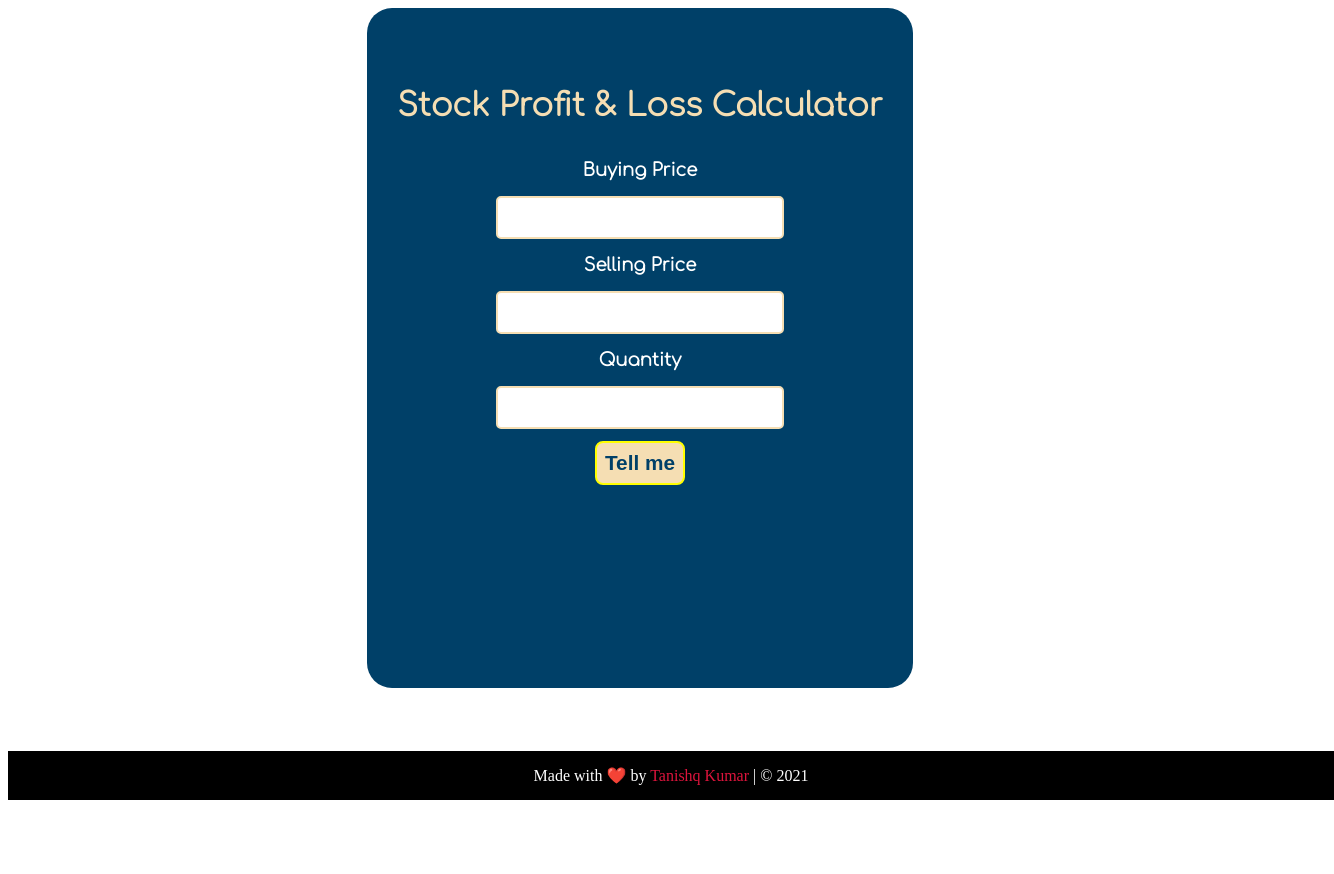
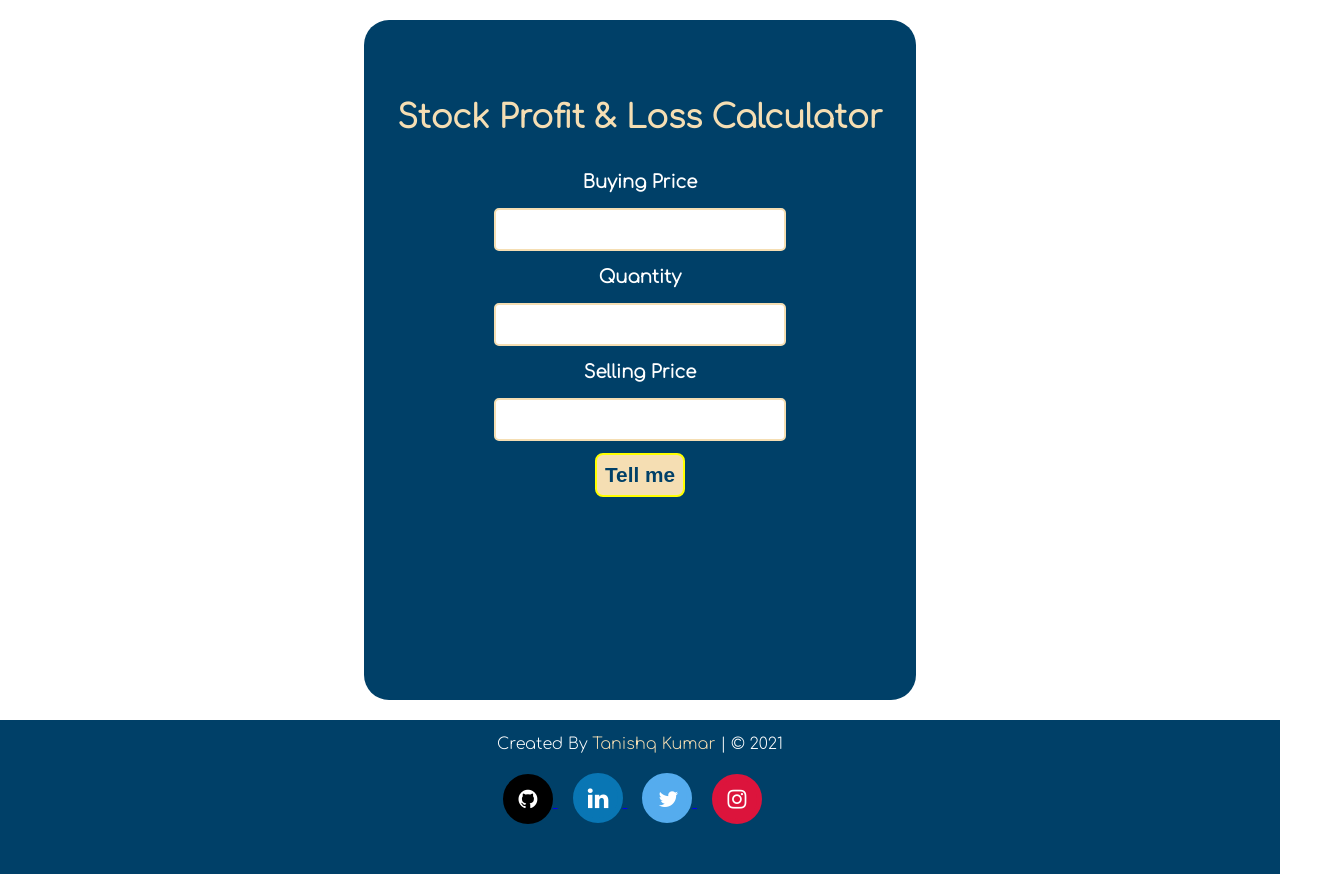
Before and after one commit to tanishq20/markFourteen, a website built with Parcel: page index.html in a window 1280 px wide. Shown: the whole page, 1334 px wide, since content can reach past the window. Before the commit the page ends 800 px from the top, so only its background shows below. Built offline with nearby package versions, Linux system fonts and the light colour scheme.

Commit message:
fix: profit bug fixed

```diff
--- a/index.html
+++ b/index.html
@@ -1,9 +1,11 @@
 <!DOCTYPE html>
 <html>
+
 <head>
   <title>Profit & Loss Calculator</title>
   <meta charset="UTF-8" />
   <link rel="stylesheet" href="src/styles.css" />
+  <link rel='stylesheet' href='https://maxcdn.bootstrapcdn.com/font-awesome/4.6.3/css/font-awesome.min.css'>
 </head>
 
 <body>
@@ -11,24 +13,45 @@
     <h1 class="header">Stock Profit & Loss Calculator</h1>
     <div class="label-input">
       <label for="buying-price">Buying Price</label>
-        <input type="number" id="buying-price" />
+      <input type="number" id="buying-price" min="1" />
+      <label for="quantity">Quantity</label>
+      <input type="number" id="quantity" min="1" />
       <label for="selling-price">Selling Price</label>
-        <input type="number" id="selling-price" />
-        <label for="quantity">Quantity</label>
-        <input type="number" id="quantity" />
+      <input type="number" id="selling-price" min="1" />
       <button id="show-btn">Tell me</button>
       <p id="output"></p>
     </div>
   </div>
+
+  <!-- footer section start -->
   <footer>
-      <span
-        >Made with ❤️ by
-        <a href="./index.html" style="text-decoration: none;"
-          >Tanishq Kumar</a
-        ></span
-      >
-      | &#169; 2021
+    <span>Created By <a href="#">Tanishq Kumar</a> | &copy; 2021</span>
+    <br>
+    <div class="social-buttons" style="background: none; padding: 0px;">
+      <a href="https://github.com/tanishq20" target="blank" class="social-margin">
+        <div class="social-icon github">
+          <i class="fa fa-github" aria-hidden="true"></i>
+        </div>
+      </a>
+      <a href="https://www.linkedin.com/in/tanishq-kumar-b03a52194/" class="social-margin" target="blank">
+        <div class="social-icon linkedin">
+          <i class="fa fa-linkedin" aria-hidden="true"></i>
+        </div>
+      </a>
+      <a href="https://twitter.com/tanishqkumar_20" target="_blank" class="social-margin">
+        <div class="social-icon twitter">
+          <i class="fa fa-twitter" aria-hidden="true"></i>
+        </div>
+      </a>
+      <a href="https://www.instagram.com/tanishq_kumar20/" target="blank" class="social-margin">
+        <div class="social-icon instagram">
+          <i class="fa fa-instagram" aria-hidden="true"></i>
+        </div>
+      </a>
+    </div>
   </footer>
+
   <script src="src/index.js"></script>
 </body>
+
 </html>
--- a/src/index.js
+++ b/src/index.js
@@ -1,50 +1,60 @@
-const buyingPrice = document.querySelector("#buying-price");
-const sellingPrice = document.querySelector("#selling-price");
-const quantity = document.querySelector("#quantity");
-const showBtn = document.querySelector("#show-btn");
-const output = document.querySelector("#output");
+const buyingPrice = document.querySelector('#buying-price')
+const sellingPrice = document.querySelector('#selling-price')
+const quantity = document.querySelector('#quantity')
+const showBtn = document.querySelector('#show-btn')
+const output = document.querySelector('#output')
 
-showBtn.addEventListener("click", clickHandler);
+showBtn.addEventListener('click', clickHandler)
 
 function clickHandler() {
-  var buyPrice = Number(buyingPrice.value);
-  var sellPrice = Number(sellingPrice.value);
-  var qty = Number(quantity.value);
+  var buyPrice = Number(buyingPrice.value)
+  var sellPrice = Number(sellingPrice.value)
+  var qty = Number(quantity.value)
 
-  calculateProfitAndLoss(buyPrice, sellPrice, qty);
+  if (
+    buyPrice == 0 ||
+    buyPrice < 0 ||
+    sellPrice == 0 ||
+    sellPrice < 0 ||
+    qty == 0 ||
+    qty < 0
+  ) {
+    showMessage(
+      'Please fill all the fields and all values must be positive 🤨',
+      'orange'
+    )
+  } else {
+    calculateProfitAndLoss(buyPrice, sellPrice, qty)
+  }
 }
 
 function showMessage(msg, color) {
-  output.style.background = color;
-  output.innerText = msg;
+  output.style.background = color
+  output.innerText = msg
 }
 
 function calculateProfitAndLoss(buyPrice, sellPrice, qty) {
-  if (buyPrice > 0 && sellPrice > 0 && qty > 0) {
-    if (buyPrice > sellPrice) {
-      var lossPrice = (buyPrice - sellPrice) * qty;
-      var lossPercentage = (lossPrice / buyPrice) * 100;
+  if (sellPrice > buyPrice) {
+    var profitPrice = (sellPrice - buyPrice) * qty
+    var profitPercentage = (profitPrice / buyPrice) * 100
 
-      showMessage(
-        `Oops Your loss is ${lossPrice} and loss Percentage ${lossPercentage.toFixed(
-          2
-        )}% 😐😐`,
-        "red"
-      );
-    } else if (sellPrice > buyPrice) {
-      var profitPrice = (sellPrice - buyPrice) * qty;
-      var profitPercentage = (profitPrice / sellPrice) * 100;
+    showMessage(
+      `Yaay!! Your profit is ${profitPrice} and gain percentage is ${profitPercentage.toFixed(
+        2
+      )}% 🥳🥳`,
+      'green'
+    )
+  } else if (buyPrice > sellPrice) {
+    var lossPrice = (buyPrice - sellPrice) * qty
+    var lossPercentage = (lossPrice / buyPrice) * 100
 
-      showMessage(
-        `Yaay!! Your profit is ${profitPrice} and gain percentage is ${profitPercentage.toFixed(
-          2
-        )}% 🥳🥳`,
-        "green"
-      );
-    } else if (buyPrice === sellPrice) {
-      showMessage("No pain no gain and no gain no pain 😉😎", "orange");
-    }
-  } else {
-    showMessage("Please fill all the fields 🤨", "orange");
+    showMessage(
+      `Oops Your loss is ${lossPrice} and loss Percentage ${lossPercentage.toFixed(
+        2
+      )}% 😐😐`,
+      'red'
+    )
+  } else if (buyPrice === sellPrice) {
+    showMessage('No pain no gain and no gain no pain 😉😎', 'orange')
   }
 }
--- a/src/styles.css
+++ b/src/styles.css
@@ -1,7 +1,18 @@
-@import url("https://fonts.googleapis.com/css2?family=Comfortaa:wght@300&family=Roboto:wght@100&display=swap");
+@import url('https://fonts.googleapis.com/css2?family=Comfortaa:wght@300&family=Roboto:wght@100&display=swap');
 
 body {
   overflow-x: hidden;
+  margin: 0;
+}
+
+:root {
+  --primary-color: #004068;
+  --secondary-color: white;
+  --wheat-color: wheat;
+  --github-color: black;
+  --linkedin-color: #0976b4;
+  --twitter-color: #55acee;
+  --insta-color: crimson;
 }
 
 .container {
@@ -9,13 +20,14 @@ body {
   max-width: 40%;
   min-height: 80vh;
   padding: 20px;
-  background-color: #004068;
-  font-family: "Comfortaa", cursive;
+  background-color: var(--primary-color);
+  font-family: 'Comfortaa', cursive;
   border-radius: 25px;
+  margin-top: 20px;
 }
 
 .header {
-  color: wheat;
+  color: var(--wheat-color);
   text-align: center;
   margin-top: 60px;
 }
@@ -30,7 +42,7 @@ label {
   font-size: 18px;
   font-weight: 700;
   margin: 16px;
-  color: white;
+  color: var(--secondary-color);
 }
 
 input {
@@ -38,9 +50,9 @@ input {
   width: 50%;
   font-size: 20px;
   padding: 0.5rem 1rem;
-  border: 2px solid wheat;
+  border: 2px solid var(--wheat-color);
   border-radius: 5px;
-  color: #004068;
+  color: var(--primary-color);
 }
 
 input:focus {
@@ -55,40 +67,110 @@ input:focus {
   padding: 0.5rem;
   border-radius: 0.5rem;
   border: 2px solid yellow;
-  background-color: wheat;
-  color: #004068;
+  background-color: var(--wheat-color);
+  color: var(--primary-color);
   cursor: pointer;
   margin: 0.75rem 0;
 }
 
 #show-btn:hover {
-  background-color: #004068;
-  color: white;
+  background-color: var(--primary-color);
+  color: var(--secondary-color);
   font-weight: 700;
 }
 
 #output {
-  color: white;
+  color: var(--secondary-color);
   border-radius: 5px;
   text-align: center;
   padding: 5px;
 }
 
+/* footer section styling */
 footer {
-  position: absolute;
-  background: #000000;
+  background: var(--primary-color);
   padding: 15px 23px;
-  color: #fff;
+  color: var(--secondary-color);
   text-align: center;
-  width: 100%;
-  bottom: 0px;
+  font-family: 'Comfortaa', cursive;
+  margin-top: 20px;
 }
-
 footer span a {
-  color: crimson;
+  color: var(--wheat-color);
   text-decoration: none;
 }
-
 footer span a:hover {
   text-decoration: underline;
 }
+.social-buttons {
+  display: inline-block;
+  background: rgba(255, 255, 255, 0.5);
+  padding: 20px;
+  padding-bottom: 5px;
+  border-radius: 10px;
+  margin: 20px 10px;
+}
+.social-buttons .social-margin {
+  margin-right: 15px;
+}
+
+.social-buttons .social-icon {
+  margin-bottom: 15px;
+  box-sizing: border-box;
+  border-radius: 138px;
+  border: 5px solid;
+  text-align: center;
+  width: 50px;
+  height: 50px;
+  display: inline-block;
+  line-height: 1px;
+  padding-top: 11px;
+  transition: all 0.5s;
+}
+
+.social-buttons .social-icon.twitter {
+  font-size: 22px;
+  padding-top: 10px;
+  padding-left: 2px;
+  border-color: var(--twitter-color);
+  background-color: var(--twitter-color);
+  color: var(--secondary-color);
+}
+.social-buttons .social-icon.twitter:hover {
+  background-color: var(--secondary-color);
+  color: var(--twitter-color);
+}
+.social-buttons .social-icon.linkedin {
+  font-size: 24px;
+  padding-top: 8px;
+  padding-left: 1px;
+  background-color: var(--linkedin-color);
+  color: var(--secondary-color);
+  border-color: var(--linkedin-color);
+}
+.social-buttons .social-icon.linkedin:hover {
+  background-color: var(--secondary-color);
+  color: var(--linkedin-color);
+}
+.social-buttons .social-icon.instagram {
+  font-size: 22px;
+  padding-top: 9px;
+  background-color: var(--insta-color);
+  color: var(--secondary-color);
+  border-color: var(--insta-color);
+}
+.social-buttons .social-icon.instagram:hover {
+  background-color: var(--secondary-color);
+  color: var(--insta-color);
+}
+.social-buttons .social-icon.github {
+  font-size: 22px;
+  padding-top: 9px;
+  background-color: var(--github-color);
+  color: var(--secondary-color);
+  border-color: var(--github-color);
+}
+.social-buttons .social-icon.github:hover {
+  background-color: var(--secondary-color);
+  color: var(--github-color);
+}
```
Lines whose indentation alone changed are shown as unchanged.
